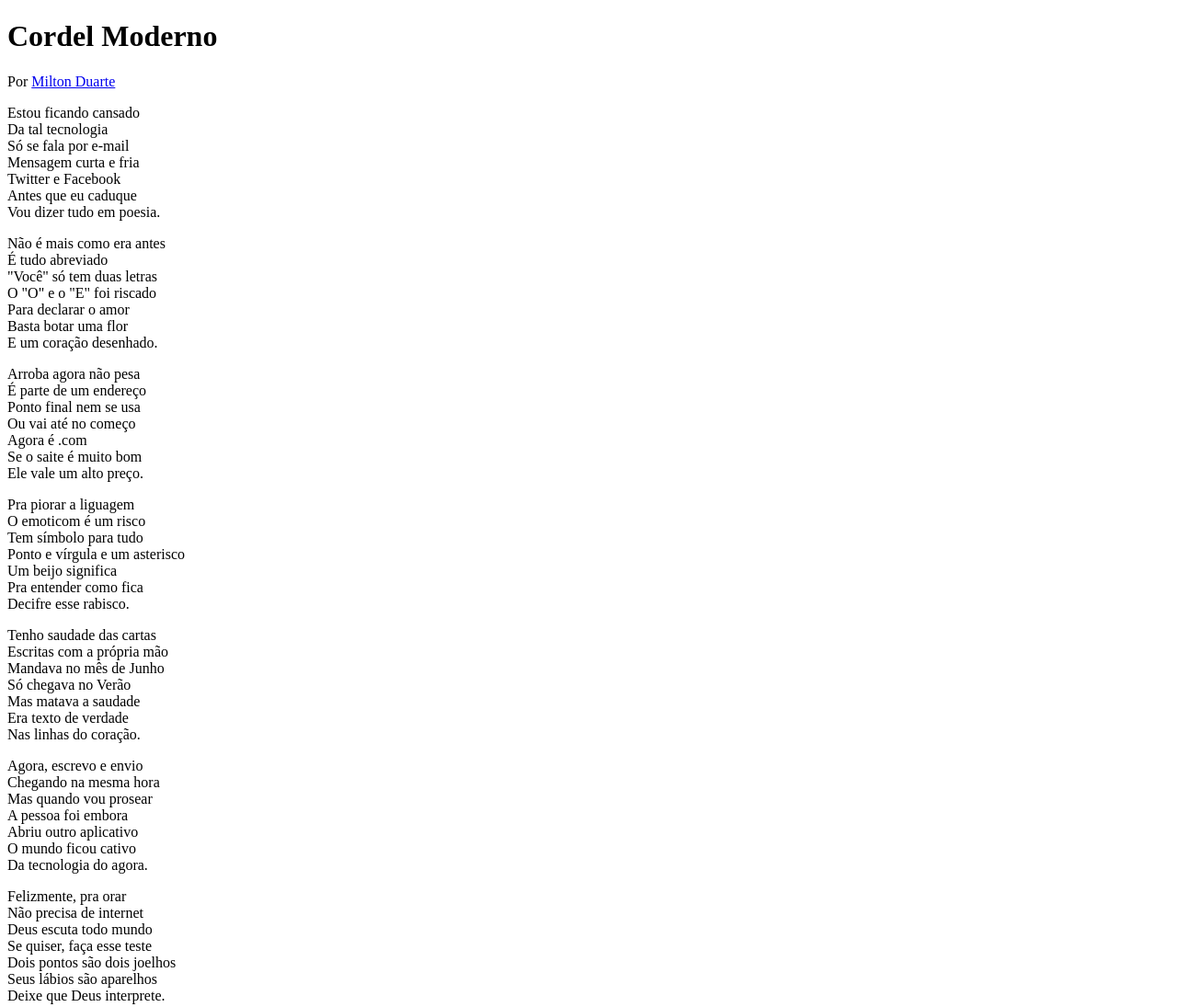
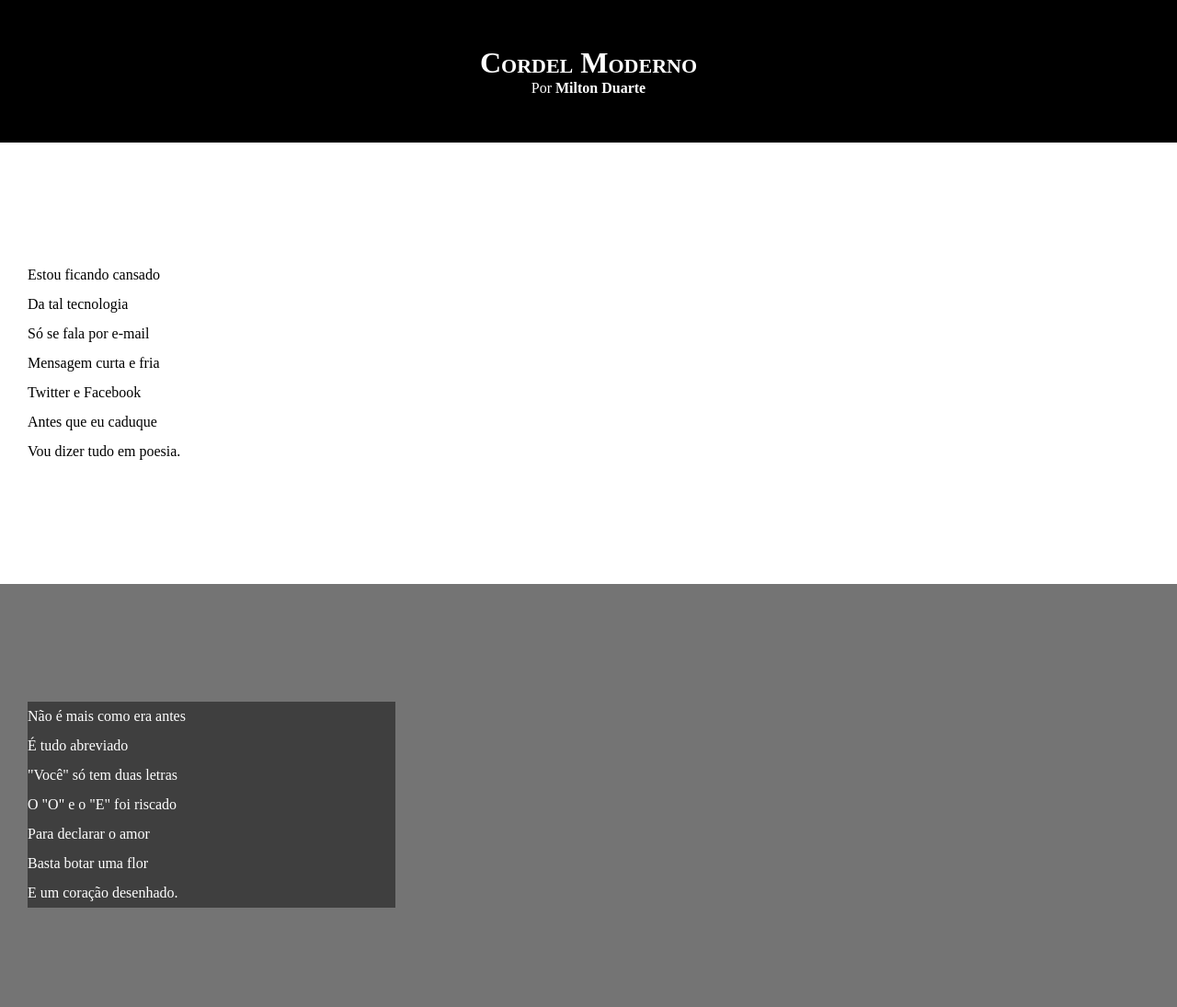
Before and after one commit to yasbatistae/html-css, a plain HTML site: page Desafios/d012/index.html in a window 1280 px wide. Shown: the top 1095 px of the page at 92% size. Drawn offline with Linux system fonts and the light colour scheme.

Commit message:
atualizei estilos dos textos e blocos

```diff
--- a/Desafios/d012/CSS/style.css
+++ b/Desafios/d012/CSS/style.css
@@ -1 +1,65 @@
 @charset "UTF-8";
+
+* {
+    margin: 0px;
+    padding: 0px;
+}
+
+html, body {
+    min-height: 100%;
+    background-color: darkgray;
+}
+
+header {
+    background-color: black;
+    color: white;
+    text-align: center;
+}
+
+header > h1 {
+    padding-top: 50px;
+    font-variant: small-caps;
+}
+
+header > p {
+    padding-bottom: 50px;
+}
+
+a {
+    color: white;
+    text-decoration: none;
+    font-weight: bolder;
+}
+
+a:hover {
+    text-decoration: underline;
+}
+
+section {
+    padding-top: 10%;
+    padding-bottom: 10%;
+    line-height: 2em;
+    padding-left: 30px;
+}
+
+section.normal {
+    background-color: white;
+    color: black;
+}
+
+section.imagem {
+    background-color: rgba(0, 0, 0, 0.315);
+    color: white;
+}
+
+section.imagem > p {
+    background-color: rgba(0, 0, 0, 0.459);
+    width: 400px;
+}
+
+footer {
+    background-color: black;
+    color: white;
+    text-align: center;
+    padding: 10px;
+}
--- a/Desafios/d012/index.html
+++ b/Desafios/d012/index.html
@@ -16,7 +16,7 @@
         </p>
     </header>
 
-    <section>
+    <section class="normal">
         <p>
             Estou ficando cansado <br>
             Da tal tecnologia <br>
@@ -28,7 +28,7 @@
         </p>
     </section>
 
-    <section>
+    <section class="imagem">
         <p>
             Não é mais como era antes <br>
             É tudo abreviado <br>
@@ -40,7 +40,7 @@
         </p>
     </section>
 
-    <section>
+    <section class="normal">
         <p>
             Arroba agora não pesa <br>
             É parte de um endereço <br>
@@ -61,7 +61,7 @@
         </p>
     </section>
 
-    <section>
+    <section class="imagem">
         <p>
             Tenho saudade das cartas <br>
             Escritas com a própria mão <br>
@@ -73,7 +73,7 @@
         </p>
     </section>
 
-    <section>
+    <section class="normal">
         <p>
             Agora, escrevo e envio <br>
             Chegando na mesma hora <br>
```
